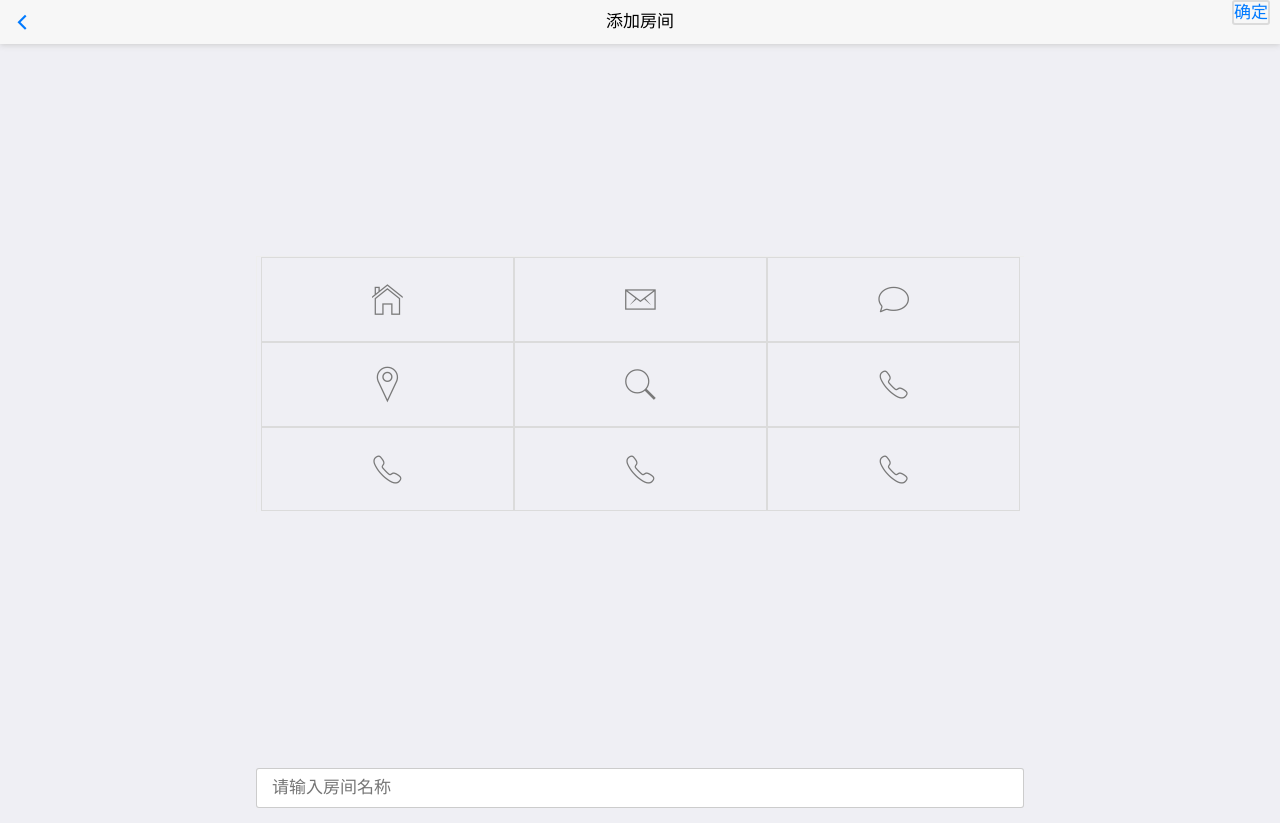
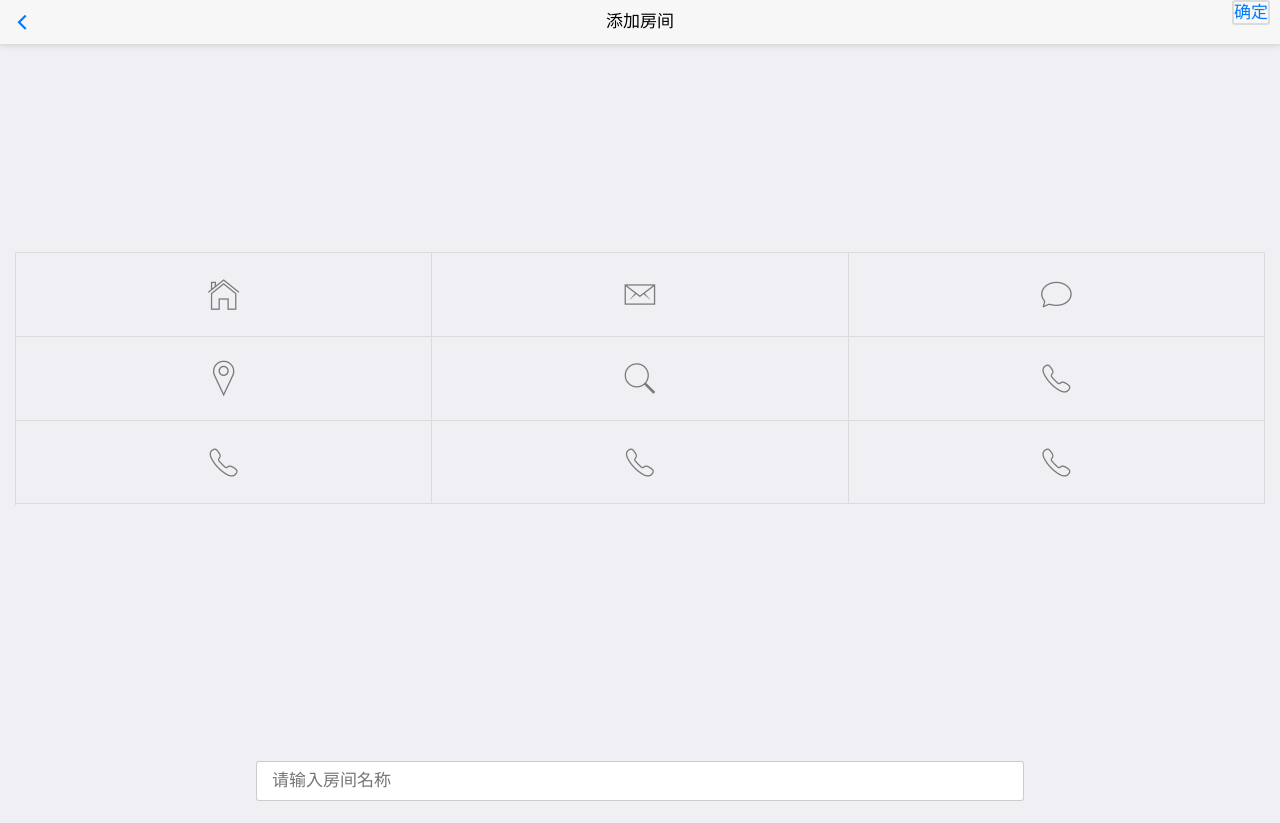
Before and after one commit to lvyao1122/BaoBo, a plain HTML site: page html/addHouse.html in a window 1280 px wide. Drawn offline with Linux system fonts and the light colour scheme.

Commit message:
修改九宫格

```diff
--- a/html/addHouse.html
+++ b/html/addHouse.html
@@ -12,8 +12,7 @@
 			}
 
 			.addDiv {
-				width: 60%;
-				height: 40%;
+				padding: 0 5px;
 				margin: 0 auto;
 				margin-top:20%;
 				text-align: center;
@@ -23,9 +22,9 @@
 
 
 				.mui-grid-view.mui-grid-9 .mui-table-view-cell {
-					border: 1px solid #dbdbdb;
-					width: 33%;
-					height: 33%;
+					/*border: 1px solid #dbdbdb;*/
+					/*width: 33%;
+					height: 33%;*/
 				}
 				.mui-grid-view.mui-grid-9 {
 					background: transparent;
@@ -49,6 +48,8 @@
 					border: 2px solid #DBDBDB;
 					border-radius: 3px;
 				}
+				.mui-grid-view.mui-grid-9.add-house li{border-right-color: #dbdbdb;border-bottom-color: #dbdbdb;}
+				.mui-grid-view.mui-grid-9.add-house{border-left-color: #dbdbdb;border-top-color: #dbdbdb;}
 		</style>
 	</head>
 
@@ -61,8 +62,9 @@
 			<h1 class="mui-title">添加房间</h1>
 			<a href="javascript:void(0);" id="ly" class="mui-pull-right">确定</a>
 		</header>
-		<div class="addDiv">
-			<ul class="mui-table-view mui-grid-view mui-grid-9">
+		<div class="mui-content-padded">
+			<div class="addDiv">
+			<ul class="mui-table-view mui-grid-view mui-grid-9 add-house">
 				<li class="mui-table-view-cell mui-media mui-col-xs-4 house-type" data-type="type-1">
 					<a href="#">
 						<span class="mui-icon mui-icon-home"></span>
@@ -81,7 +83,7 @@
 						<!--<div class="mui-media-body">Chat</div>-->
 					</a>
 				</li>
-				<li class="mui-table-view-cell mui-media mui-col-xs-3 mui-col-sm-3 house-type" data-type="type-4">
+				<li class="mui-table-view-cell mui-media mui-col-xs-4  house-type" data-type="type-4">
 					<a href="#">
 						<span class="mui-icon mui-icon-location"></span>
 						<!--<div class="mui-media-body">Location</div>-->
@@ -123,6 +125,8 @@
 				</li>
 			</ul>
 		</div>
+		</div>
+
 		<div class="houseName">
 			<input  type="text"  placeholder="请输入房间名称" style="width: 60%;"/>
 		</div>
@@ -151,10 +155,6 @@
 				},100);
 			})
 		})
-<<<<<<< HEAD
-
-=======
->>>>>>> origin/master
 
 		</script>
 	</body>
```
